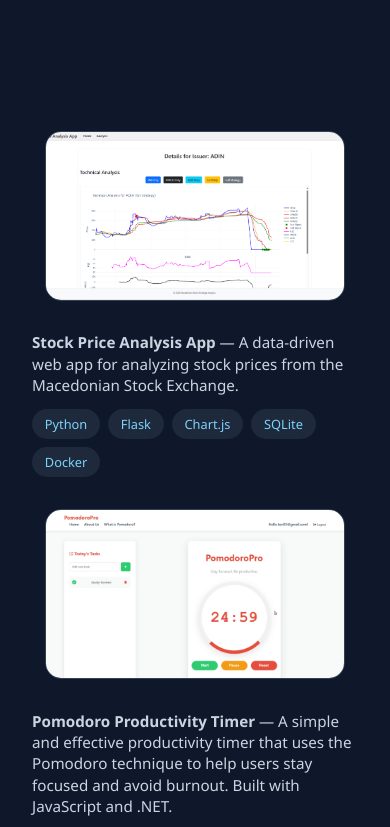
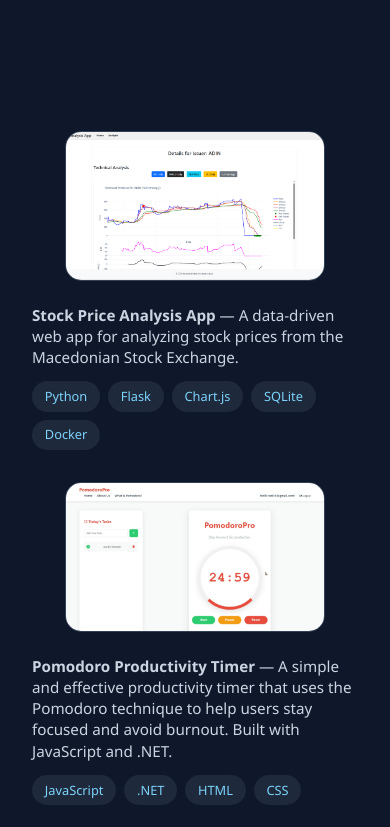
Before and after one commit to svuksanova/Portfolio, a website: page index.html in a window 390 px wide. Shown: the part 2000-2827 px from the top of the page. Drawn offline with Linux system fonts and the light colour scheme.

Commit message:
fix image size

```diff
--- a/style.css
+++ b/style.css
@@ -233,15 +233,15 @@ html {
     }
 
     .project-thumb {
-        width: 100%;
-        max-width: 300px;
+        /*width: 100%;*/
+        width: 300px;
         height: 170px;
         object-fit: cover;
     }
 
     .project img {
-        width: 100%;
-        max-width: 300px;
+        /*width: 100%;*/
+        width: 300px;
         height: 170px;
         object-fit: cover;
     }
@@ -250,3 +250,14 @@ html {
         padding: 0 1rem;
     }
 }
+
+@media (max-width: 480px) {
+    .project img,
+    .project-thumb {
+        width: 260px !important;
+        height: 150px !important;
+        width: none !important;
+        object-fit: cover !important;
+        display: block;
+    }
+}
```
